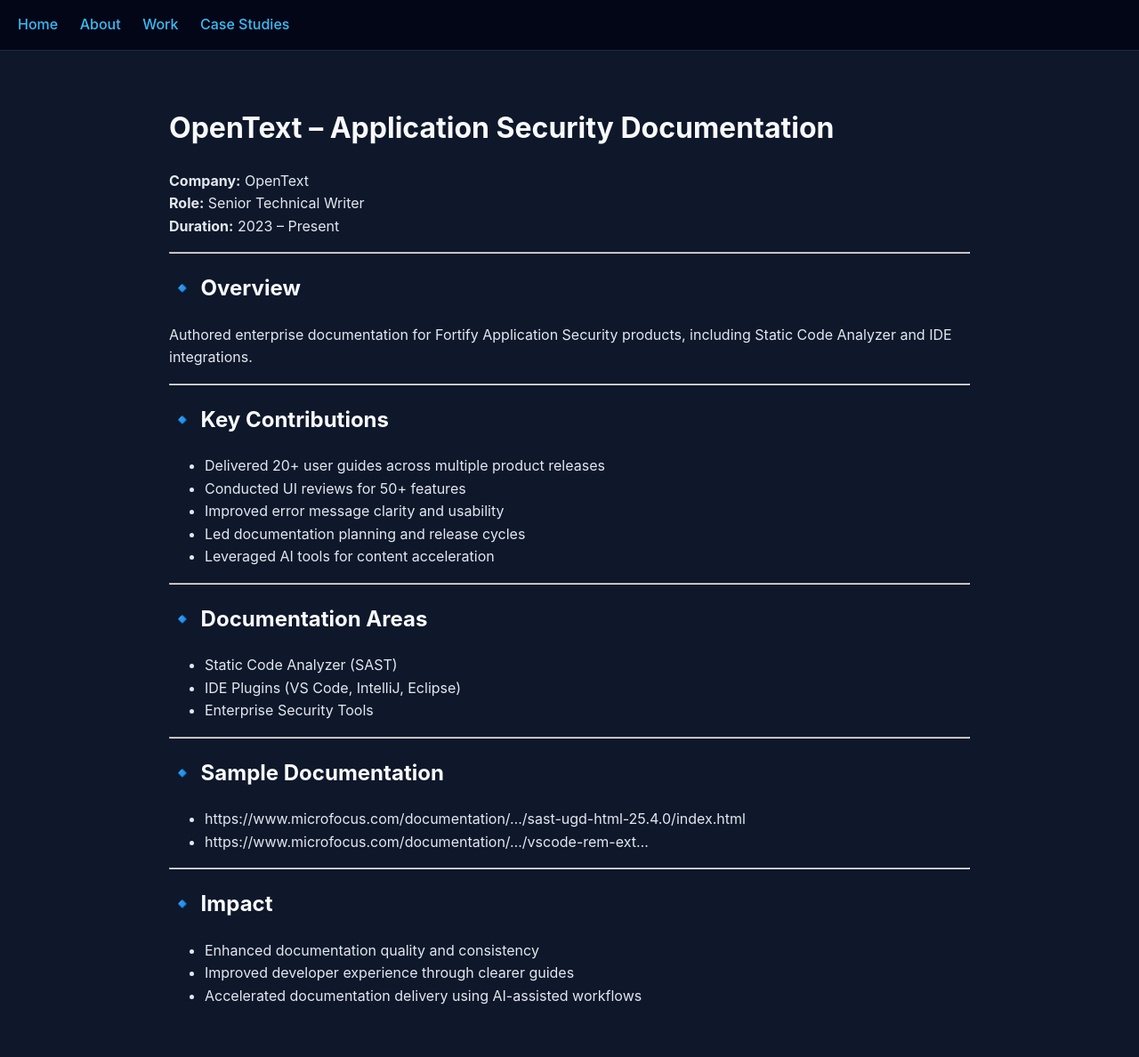
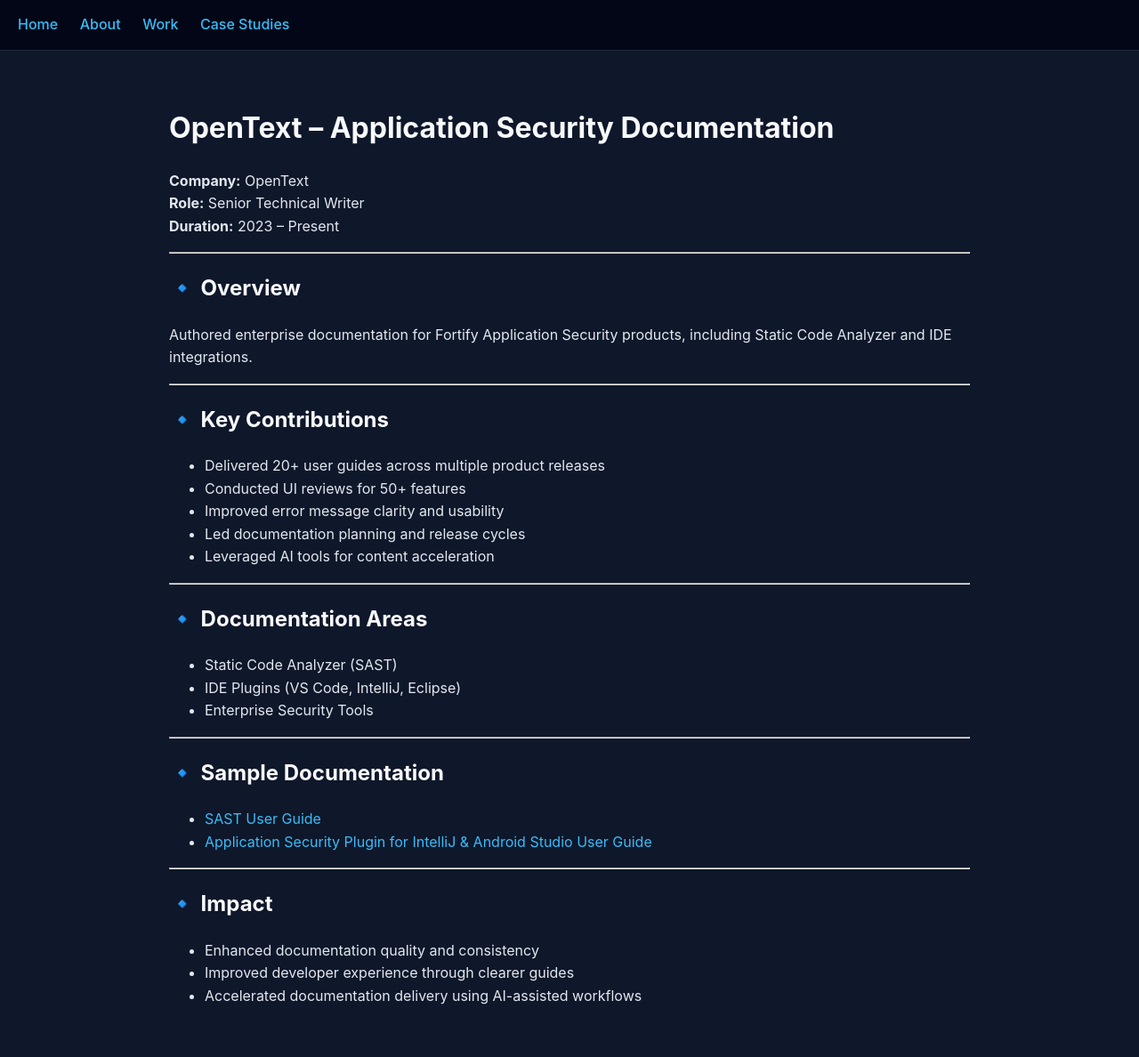
Before and after one commit to anupamsanu94/anupam-nayak-portfolio, a Jekyll site: the page built from work/opentext.md, in a window 1280 px wide. Shown: the whole page at 89% size. Built offline with Jekyll 4.4.1, drawn with Linux system fonts in a browser that asks for light colours.

Commit message:
Update opentext.md

```diff
--- a/work/opentext.md
+++ b/work/opentext.md
@@ -35,8 +35,8 @@ Authored enterprise documentation for Fortify Application Security products, inc
 
 ## 🔹 Sample Documentation
 
-- https://www.microfocus.com/documentation/.../sast-ugd-html-25.4.0/index.html
-- https://www.microfocus.com/documentation/.../vscode-rem-ext...
+- [SAST User Guide](https://www.microfocus.com/documentation/fortify-static-code-analyzer-and-tools/2610/sast-ugd-html-26.1.0/index.html)
+- [Application Security Plugin for IntelliJ & Android Studio User Guide](https://www.microfocus.com/documentation/fortify-static-code-analyzer-and-tools/2540/iap-ugd-html-25.4.0/index.html)
 
 ---
 
```
